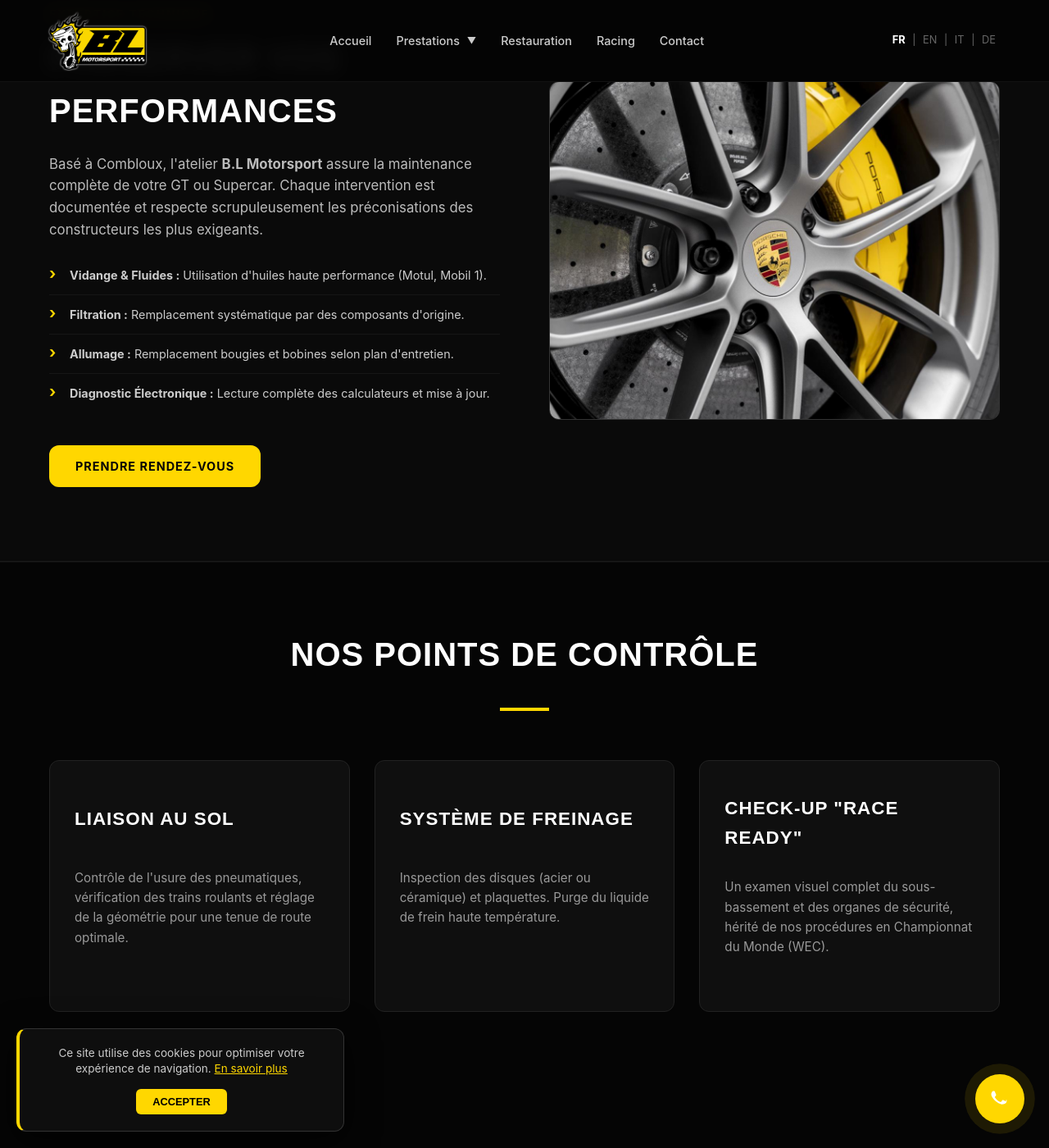
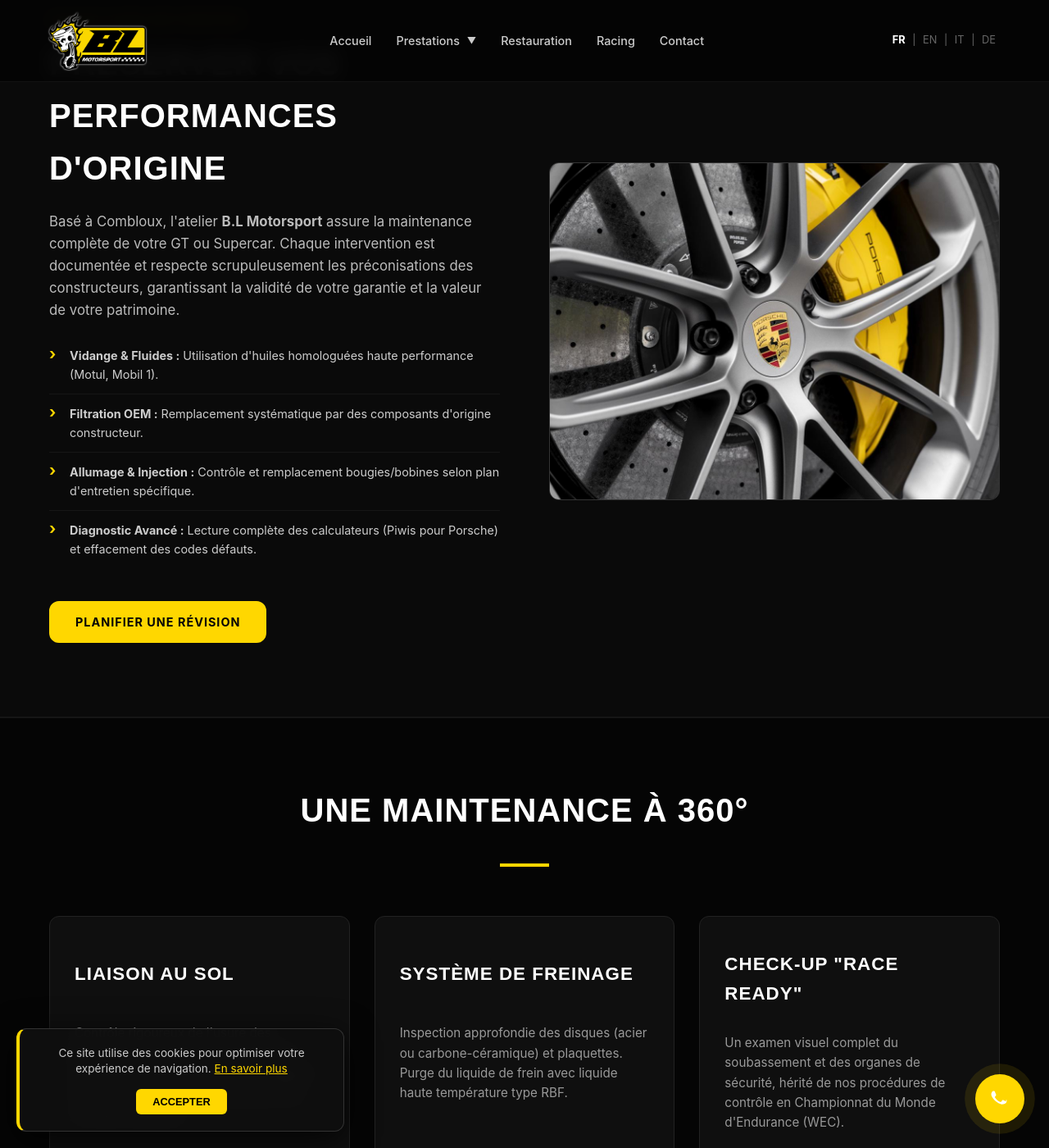
Before and after one commit to DuvalDVL/bl-motorsport, a Jekyll site: the page built from fr/entretien-porsche-prestige.html, in a window 1280 px wide and 1400 px high, scrolled down 511 px. Shown: the whole window at 82% size. Built offline with Jekyll 4.4.1, drawn with Linux system fonts in a browser that asks for light colours; some of the changed text lies outside the part shown.

Commit message:
Update entretien-porsche-prestige.html

```diff
--- a/fr/entretien-porsche-prestige.html
+++ b/fr/entretien-porsche-prestige.html
@@ -1,17 +1,17 @@
 ---
 layout: default
-title: Entretien & Révision Porsche Prestige Megève Chamonix - B.L Motorsport
-description: "Maintenance de haute précision pour véhicules de sport et prestige à Combloux. Révision constructeur Porsche, Ferrari, BMW M par un expert WEC."
+title: Entretien Porsche & Prestige Megève Chamonix | B.L Motorsport
+description: "Service d'entretien et révision constructeur pour Porsche, Ferrari et GT à Combloux (74). Expertise Motorsport WEC, diagnostic Piwis et service voiturier Megève."
 permalink: /fr/entretien-prestige-combloux/
 lang: fr
 ---
 
 <section class="page-header-simple">
   <div class="container">
-    <h1 class="page-title">ENTRETIEN & RÉVISION PRESTIGE</h1>
+    <h1 class="page-title">ENTRETIEN & RÉVISION <span class="text-gradient">PRESTIGE</span></h1>
     <div class="divider-yellow"></div>
-    <p style="color: #999; margin-top: 20px; max-width: 700px; margin-left: auto; margin-right: auto;">
-      La maintenance d'un véhicule d'exception ne souffre aucune approximation. Nous appliquons les protocoles de la compétition à votre voiture de route.
+    <p style="color: #999; margin-top: 20px; max-width: 700px; margin-left: auto; margin-right: auto; font-size: 1.1rem;">
+      La maintenance d'un véhicule d'exception ne souffre aucune approximation. Nous appliquons les protocoles de la haute compétition à votre voiture de route.
     </p>
   </div>
 </section>
@@ -20,22 +20,22 @@ lang: fr
   <div class="container">
     <div class="service-grid-layout">
       <div class="service-text">
-        <span class="service-subtitle">EXPERTISE TECHNIQUE</span>
-        <h2>PRÉSERVER VOS PERFORMANCES</h2>
+        <span class="service-subtitle">SAVOIR-FAIRE MOTORSPORT</span>
+        <h2>PRÉSERVER VOS PERFORMANCES D'ORIGINE</h2>
         <p>
-          Basé à Combloux, l'atelier <strong>B.L Motorsport</strong> assure la maintenance complète de votre GT ou Supercar. Chaque intervention est documentée et respecte scrupuleusement les préconisations des constructeurs les plus exigeants.
+          Basé à Combloux, l'atelier <strong>B.L Motorsport</strong> assure la maintenance complète de votre GT ou Supercar. Chaque intervention est documentée et respecte scrupuleusement les préconisations des constructeurs, garantissant la validité de votre garantie et la valeur de votre patrimoine.
         </p>
         <ul class="check-list">
-          <li><strong>Vidange & Fluides :</strong> Utilisation d'huiles haute performance (Motul, Mobil 1).</li>
-          <li><strong>Filtration :</strong> Remplacement systématique par des composants d'origine.</li>
-          <li><strong>Allumage :</strong> Remplacement bougies et bobines selon plan d'entretien.</li>
-          <li><strong>Diagnostic Électronique :</strong> Lecture complète des calculateurs et mise à jour.</li>
+          <li><strong>Vidange & Fluides :</strong> Utilisation d'huiles homologuées haute performance (Motul, Mobil 1).</li>
+          <li><strong>Filtration OEM :</strong> Remplacement systématique par des composants d'origine constructeur.</li>
+          <li><strong>Allumage & Injection :</strong> Contrôle et remplacement bougies/bobines selon plan d'entretien spécifique.</li>
+          <li><strong>Diagnostic Avancé :</strong> Lecture complète des calculateurs (Piwis pour Porsche) et effacement des codes défauts.</li>
         </ul>
-        <a href="{{ site.company.whatsapp_link }}" class="btn btn-primary">Prendre rendez-vous</a>
+        <a href="{{ site.company.whatsapp_link }}" class="btn btn-primary">Planifier une Révision</a>
       </div>
       <div class="service-image">
         <div class="img-wrapper">
-          <img src="{{ '/assets/img/entretien-mecanique-prestige-combloux.jpg' | relative_url }}" alt="Entretien mécanique de prestige Haute-Savoie">
+          <img src="{{ '/assets/img/entretien-mecanique-prestige-combloux.jpg' | relative_url }}" alt="Entretien mécanique de précision Porsche et Ferrari en Haute-Savoie">
         </div>
       </div>
     </div>
@@ -45,22 +45,22 @@ lang: fr
 <section class="bg-darker" style="padding: 80px 0; border-top: 1px solid #111;">
   <div class="container">
     <div class="section-header text-center">
-      <h2>NOS POINTS DE CONTRÔLE</h2>
+      <h2>UNE MAINTENANCE À 360°</h2>
       <div class="divider-yellow"></div>
     </div>
 
     <div class="services-grid" style="margin-top: 50px;">
       <div class="service-card">
         <h3>LIAISON AU SOL</h3>
-        <p>Contrôle de l'usure des pneumatiques, vérification des trains roulants et réglage de la géométrie pour une tenue de route optimale.</p>
+        <p>Contrôle rigoureux de l'usure des pneumatiques, vérification des trains roulants (rotules, silentblocs) et réglage de la géométrie pour une précision de conduite optimale.</p>
       </div>
       <div class="service-card">
         <h3>SYSTÈME DE FREINAGE</h3>
-        <p>Inspection des disques (acier ou céramique) et plaquettes. Purge du liquide de frein haute température.</p>
+        <p>Inspection approfondie des disques (acier ou carbone-céramique) et plaquettes. Purge du liquide de frein avec liquide haute température type RBF.</p>
       </div>
       <div class="service-card">
         <h3>CHECK-UP "RACE READY"</h3>
-        <p>Un examen visuel complet du sous-bassement et des organes de sécurité, hérité de nos procédures en Championnat du Monde (WEC).</p>
+        <p>Un examen visuel complet du soubassement et des organes de sécurité, hérité de nos procédures de contrôle en Championnat du Monde d'Endurance (WEC).</p>
       </div>
     </div>
   </div>
@@ -68,8 +68,8 @@ lang: fr
 
 <section style="padding: 80px 0; background: #050505;">
   <div class="container text-center">
-    <h3 style="margin-bottom: 20px; color: white;">MARQUES PRISES EN CHARGE</h3>
-    <p style="color: #666; margin-bottom: 50px;">Nous intervenons sur les motorisations les plus pointues du marché.</p>
+    <h2 style="margin-bottom: 20px; color: white; font-size: 1.8rem;">VÉHICULES PRIS EN CHARGE</h2>
+    <p style="color: #666; margin-bottom: 50px;">Expertise multi-marques spécialisée dans les motorisations de pointe.</p>
 
     <div class="brand-flex-container">
       <span class="brand-item">PORSCHE</span>
@@ -79,23 +79,24 @@ lang: fr
       <span class="brand-item">LOTUS</span>
       <span class="brand-item">LAMBORGHINI</span>
       <span class="brand-item">ALPINE</span>
+      <span class="brand-item">MCLAREN</span>
     </div>
 
-    <p style="margin-top: 50px; color: #FFD700; font-style: italic; font-weight: bold; text-align: center; width: 100%;">
+    <p style="margin-top: 50px; color: #FFD700; font-style: italic; font-weight: bold;">
       ... et bien d'autres marques d'exception.
     </p>
   </div>
 </section>
 
-<section style="padding: 100px 0; background: linear-gradient(rgba(0,0,0,0.9), rgba(0,0,0,0.9)), url('{{ '/assets/img/hero-bg.jpg' | relative_url }}'); background-size: cover; background-attachment: fixed; text-align: center; border-top: 1px solid #222;">
+<section style="padding: 100px 0; background: linear-gradient(rgba(0,0,0,0.95), rgba(0,0,0,0.95)), url('{{ '/assets/img/hero-bg.jpg' | relative_url }}'); background-size: cover; background-attachment: fixed; text-align: center; border-top: 1px solid #222;">
   <div class="container">
-    <span style="color: #FFD700; font-weight: bold; letter-spacing: 2px; font-size: 0.9rem; text-transform: uppercase;">Votre temps est précieux</span>
-    <h2 style="font-size: 2.5rem; margin-top: 15px; margin-bottom: 20px;">SERVICE VOITURIER & CONCIERGERIE</h2>
+    <span style="color: #FFD700; font-weight: bold; letter-spacing: 2px; font-size: 0.9rem; text-transform: uppercase;">Logistique Premium</span>
+    <h2 style="font-size: 2.5rem; margin-top: 15px; margin-bottom: 20px;">SERVICE VOITURIER MEGÈVE & ENVIRONS</h2>
     <p style="color: #ccc; max-width: 700px; margin: 0 auto 40px auto; font-size: 1.1rem; line-height: 1.8;">
-      Pour votre confort, nous organisons la récupération et la restitution de votre véhicule à votre domicile, chalet ou hôtel sur les secteurs de <strong>Megève, Chamonix, Combloux et Sallanches</strong>.
+      Pour votre confort, nous organisons la récupération et la restitution de votre véhicule en remorque fermée ou par chauffeur à votre domicile, chalet ou hôtel sur les secteurs de <strong>Megève, Chamonix, Combloux, Sallanches et Courchevel</strong>.
     </p>
     <div class="hero-actions">
-      <a href="{{ site.company.whatsapp_link }}" class="btn btn-primary">Planifier une récupération</a>
+      <a href="{{ site.company.whatsapp_link }}" class="btn btn-primary">Prendre Rendez-vous</a>
       <a href="{{ site.baseurl }}/fr/contact" class="btn btn-outline">Nous contacter</a>
     </div>
   </div>
```
